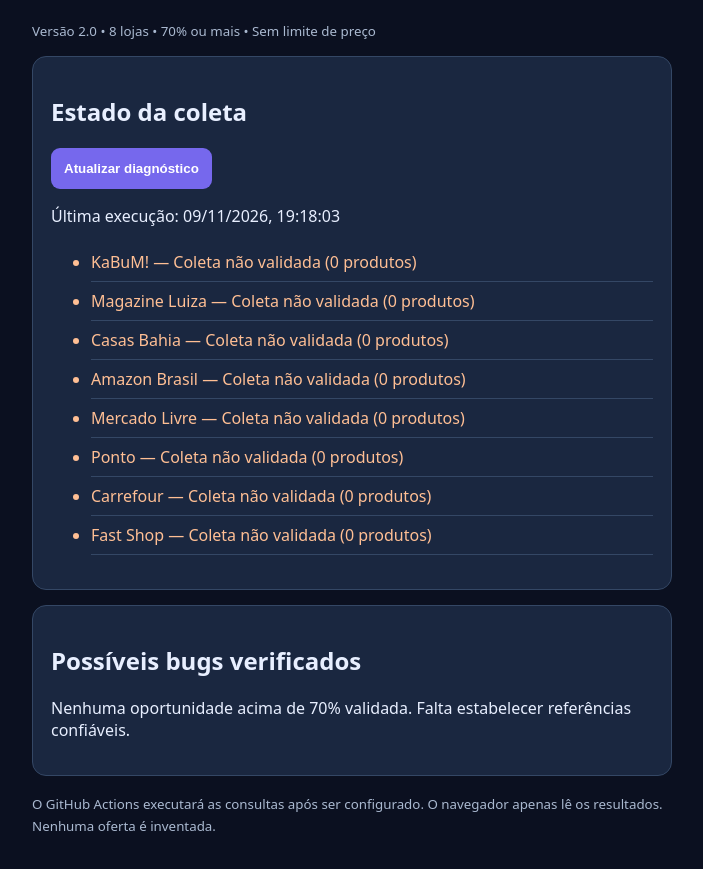
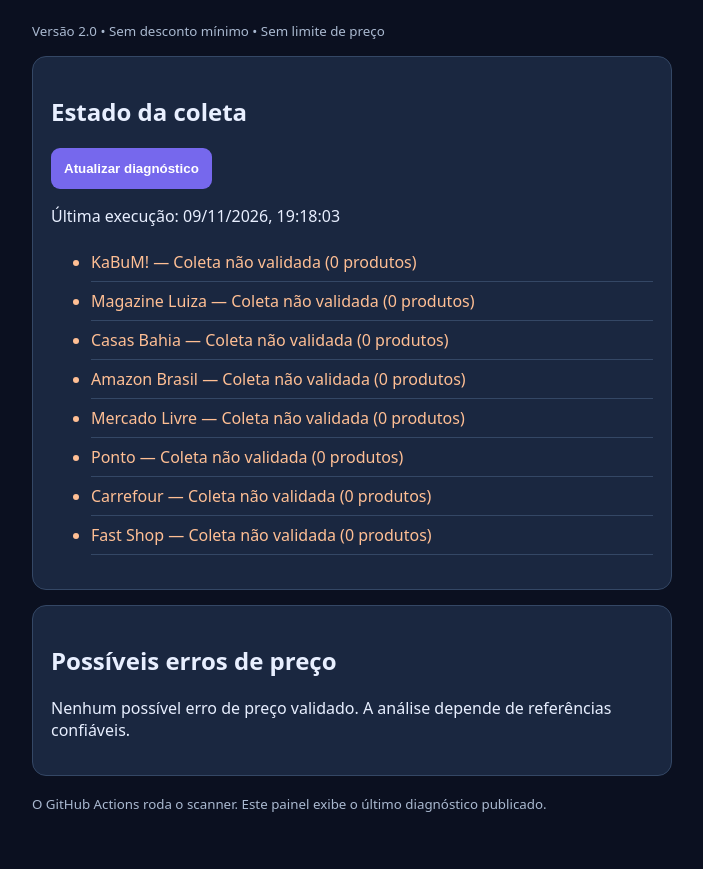
Before and after one commit to thiagohmpeixoto-afk/radar-de-precos., a plain HTML site: page index.html in a window 1280 px wide. Shown: the part 87-956 px from the top of the page, without its empty margins (288-991 px from the left). Drawn offline with Linux system fonts and the light colour scheme.

Commit message:
Update index.html

```diff
--- a/index.html
+++ b/index.html
@@ -19,7 +19,7 @@ li{padding:8px 0;border-bottom:1px solid #344765}
 <body>
 <main>
 <h1>📡 Radar de Bugs</h1>
-<small>Versão 2.0 • 8 lojas • 70% ou mais • Sem limite de preço</small>
+<small>Versão 2.0 • Sem desconto mínimo • Sem limite de preço</small>
 <div class="card">
 <h2>Estado da coleta</h2>
 <button onclick="load()">Atualizar diagnóstico</button>
@@ -27,32 +27,44 @@ li{padding:8px 0;border-bottom:1px solid #344765}
 <ul id="stores"></ul>
 </div>
 <div class="card">
-<h2>Possíveis bugs verificados</h2>
-<p id="offers">Nenhuma oportunidade validada. A comparação histórica de preços ainda não está implementada.</p>
+<h2>Possíveis erros de preço</h2>
+<p id="offers">Aguardando diagnóstico.</p>
 </div>
-<p><small>O GitHub Actions executará as consultas após ser configurado. O navegador apenas lê os resultados. Nenhuma oferta é inventada.</small></p>
+<p><small>O GitHub Actions roda o scanner. Este painel exibe o último diagnóstico publicado.</small></p>
 </main>
 <script>
-async function load(){
-const w=document.getElementById('when');
-const list=document.getElementById('stores');
-w.textContent='Carregando...';
-try{
-const r=await fetch('./results.json?t='+Date.now(),{cache:'no-store'});
-if(!r.ok)throw Error('HTTP '+r.status);
-const d=await r.json();
-w.textContent='Última execução: '+new Date(d.generated_at).toLocaleString('pt-BR');
-list.replaceChildren();
-for(const s of d.sources){
-const li=document.createElement('li');
-li.textContent=s.store+' — '+(s.status==='prices_extracted'?'Preços estruturados extraídos':'Coleta não validada')+' ('+s.products_extracted+' produtos)';
-li.className=s.status==='prices_extracted'?'ok':'fail';
-list.append(li);
-}
-document.getElementById('offers').textContent=d.offers?.length?JSON.stringify(d.offers):'Nenhuma oportunidade acima de 70% validada. Falta estabelecer referências confiáveis.';
-}catch(e){
-w.textContent='Ainda não há diagnóstico publicado: '+e.message;
-}
+async function load() {
+  const when = document.getElementById('when');
+  const list = document.getElementById('stores');
+  const offers = document.getElementById('offers');
+  when.textContent = 'Carregando...';
+
+  try {
+    const response = await fetch('./results.json?t=' + Date.now(), {
+      cache: 'no-store'
+    });
+    if (!response.ok) throw Error('HTTP ' + response.status);
+
+    const report = await response.json();
+    when.textContent = 'Última execução: ' +
+      new Date(report.generated_at).toLocaleString('pt-BR');
+
+    list.replaceChildren();
+    for (const source of report.sources) {
+      const item = document.createElement('li');
+      const extracted = source.status === 'prices_extracted';
+      const status = extracted ? 'Preços estruturados extraídos' : 'Coleta não validada';
+      item.textContent = `${source.store} — ${status} (${source.products_extracted} produtos)`;
+      item.className = extracted ? 'ok' : 'fail';
+      list.append(item);
+    }
+
+    offers.textContent = report.offers?.length
+      ? JSON.stringify(report.offers)
+      : 'Nenhum possível erro de preço validado. A análise depende de referências confiáveis.';
+  } catch (error) {
+    when.textContent = 'Não foi possível carregar o diagnóstico: ' + error.message;
+  }
 }
 load();
 </script>
```
